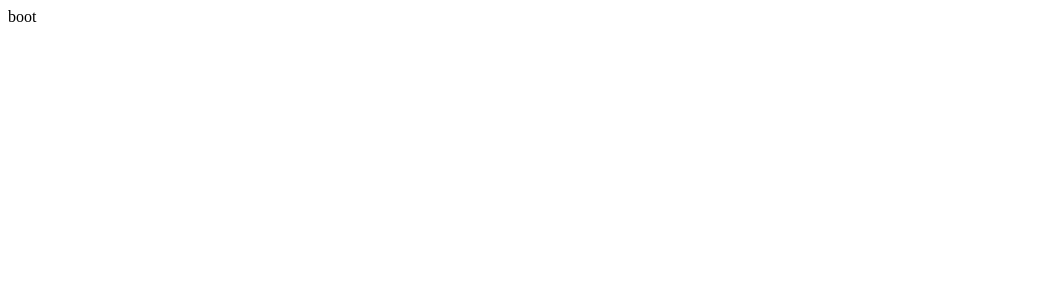
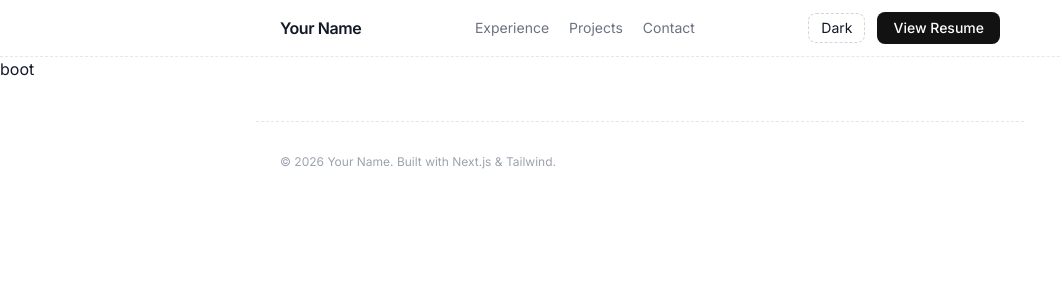
Before and after one commit to Jayem09/portfolio, a Next.js app: page / in a window 1280 px wide. Shown: the top 300 px of the page, without its empty margins (0-1062 px from the left). Built offline with nearby package versions, Linux system fonts and the light colour scheme.

Commit message:
feat: add root layout with Inter, metadata, dark mode and header/footer

```diff
--- a/app/layout.tsx
+++ b/app/layout.tsx
@@ -1,7 +1,33 @@
+import type { Metadata } from "next";
+import { Inter } from "next/font/google";
+import "./globals.css";
+import Header from "@/components/layout/Header";
+import Footer from "@/components/layout/Footer";
+
+const inter = Inter({ subsets: ["latin"] });
+
+export const metadata: Metadata = {
+  title: "Your Name — Software Engineer",
+  description: "Software Engineer portfolio — Next.js, React, Laravel. Building fast, accessible web apps.",
+  metadataBase: new URL("https://example.com"),
+  openGraph: { title: "Your Name — Software Engineer", description: "Portfolio", type: "website" },
+};
+
 export default function RootLayout({ children }: { children: React.ReactNode }) {
   return (
-    <html lang="en">
-      <body>{children}</body>
+    <html lang="en" suppressHydrationWarning>
+      <head>
+        <script
+          dangerouslySetInnerHTML={{
+            __html: `(function(){const s=localStorage.getItem('theme');const d=window.matchMedia('(prefers-color-scheme: dark)').matches;const u=s?s==='dark':d;document.documentElement.classList.toggle('dark',u)})();`,
+          }}
+        />
+      </head>
+      <body className={`${inter.className} antialiased bg-white text-gray-900 dark:bg-ink dark:text-white min-h-screen`}>
+        <Header />
+        {children}
+        <Footer />
+      </body>
     </html>
   );
 }
--- /dev/null
+++ b/components/layout/Footer.tsx
@@ -0,0 +1,7 @@
+export default function Footer() {
+  return (
+    <footer className="mx-auto max-w-3xl px-4 sm:px-6 py-8 text-xs text-gray-400 dark:text-gray-500 border-t border-dashed border-gray-200 dark:border-gray-800 mt-10">
+      © {new Date().getFullYear()} Your Name. Built with Next.js & Tailwind.
+    </footer>
+  );
+}
--- /dev/null
+++ b/components/layout/Header.tsx
@@ -0,0 +1,30 @@
+"use client";
+import { useEffect, useState } from "react";
+export default function Header() {
+  const [dark, setDark] = useState(false);
+  useEffect(() => setDark(document.documentElement.classList.contains("dark")), []);
+  function toggle() {
+    const n = !dark;
+    setDark(n);
+    document.documentElement.classList.toggle("dark", n);
+    localStorage.setItem("theme", n ? "dark" : "light");
+  }
+  return (
+    <header className="sticky top-0 z-40 backdrop-blur bg-white/80 dark:bg-ink/80 border-b border-dashed border-gray-200 dark:border-gray-800">
+      <div className="mx-auto max-w-3xl px-4 sm:px-6 h-14 flex items-center justify-between">
+        <a href="#" className="font-semibold tracking-tight text-gray-900 dark:text-white">Your Name</a>
+        <nav className="hidden sm:flex gap-5 text-sm text-gray-500 dark:text-gray-400">
+          <a href="#experience" className="hover:text-gray-900 dark:hover:text-white transition-colors">Experience</a>
+          <a href="#projects" className="hover:text-gray-900 dark:hover:text-white transition-colors">Projects</a>
+          <a href="#contact" className="hover:text-gray-900 dark:hover:text-white transition-colors">Contact</a>
+        </nav>
+        <div className="flex items-center gap-3">
+          <button onClick={toggle} aria-label="Toggle theme" className="text-sm border border-dashed border-gray-300 dark:border-gray-700 rounded-lg px-3 py-1 hover:bg-gray-50 dark:hover:bg-white/5 transition-colors">
+            {dark ? "Light" : "Dark"}
+          </button>
+          <a href="#" className="hidden sm:inline-flex bg-ink text-white dark:bg-white dark:text-black px-4 py-1.5 rounded-lg text-sm font-medium hover:scale-[1.02] transition-transform">View Resume</a>
+        </div>
+      </div>
+    </header>
+  );
+}
```
